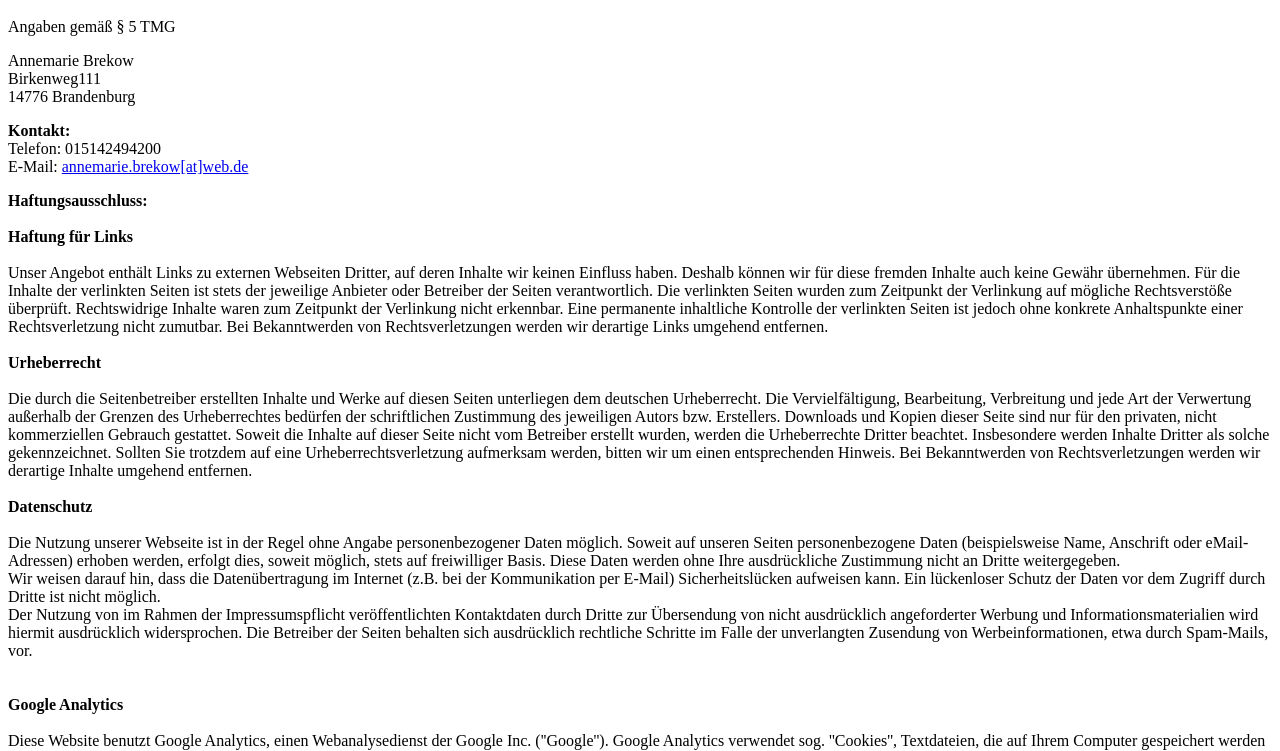
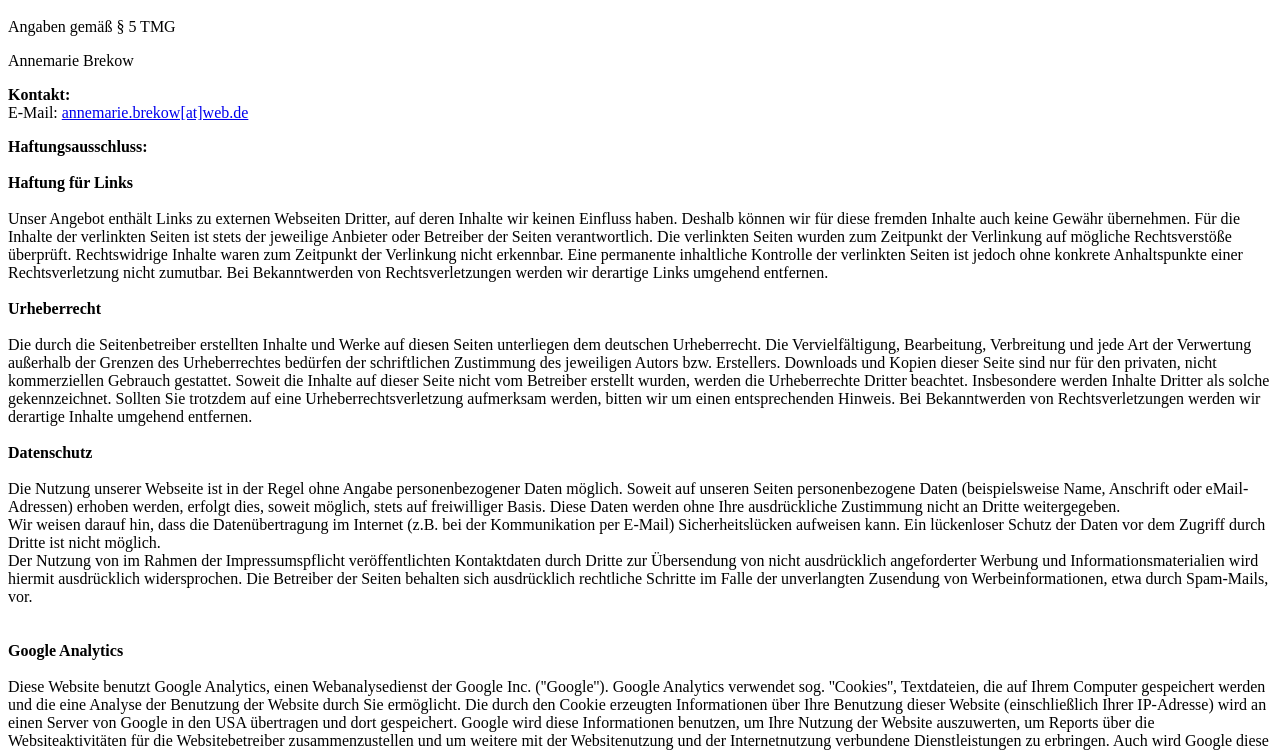
Before and after one commit to BlackButterfly666/BlackButterfly666.github.io, a plain HTML site: page Imprints.html in a window 1280 px wide. Shown: the part 48-799 px from the top of the page. Drawn offline with Linux system fonts and the light colour scheme.

Commit message:
Update Imprints.html

```diff
--- a/Imprints.html
+++ b/Imprints.html
@@ -3,11 +3,7 @@
 <div class='impressum'><h1>Impressum</h1>
     <p>Angaben gemäß § 5 TMG</p>
     <p>Annemarie Brekow<br>
-    Birkenweg111<br>
-    14776 Brandenburg <br>
-
     </p><p><strong>Kontakt:</strong> <br>
-    Telefon: 015142494200<br>
     E-Mail: <a href='mailto:annemarie.brekow[at]web.de'>annemarie.brekow[at]web.de</a></br></p>
 
     <p><strong>Haftungsausschluss: </strong><br>
```
